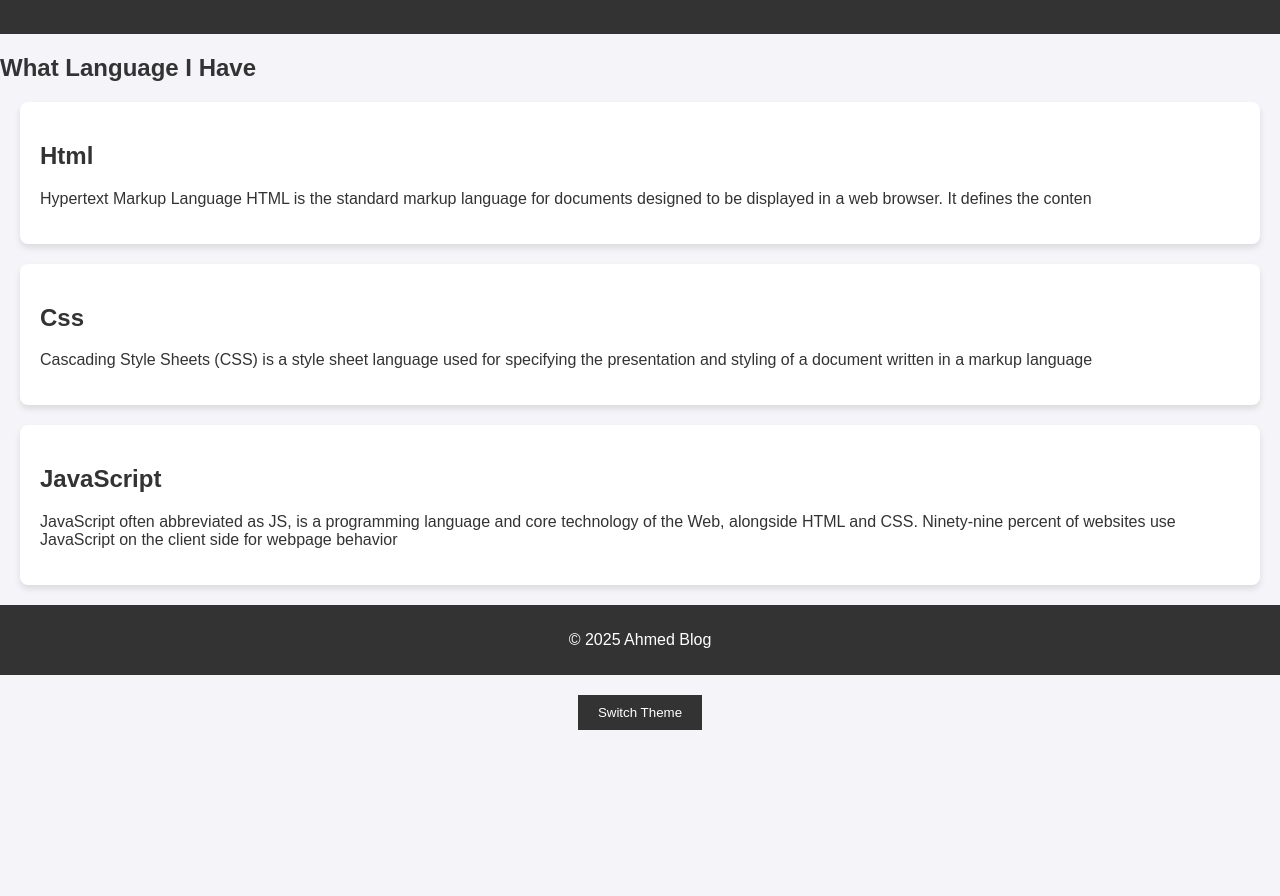
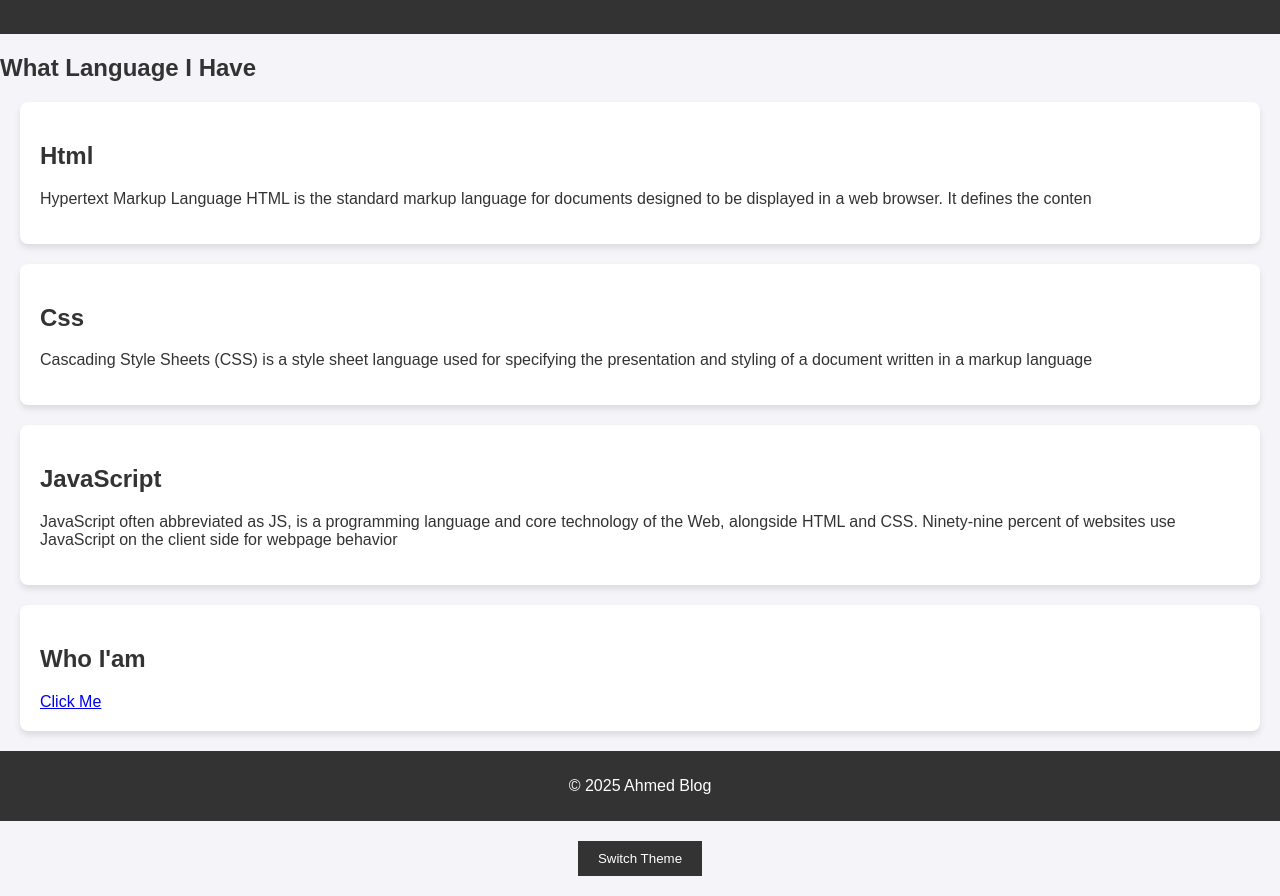
Before and after one commit to XdKeerXd/The-End-Way-2, a plain HTML site: page index.html in a window 1280 px wide. Shown: the part 120-1016 px from the top of the page. Before the commit the page ends 870 px from the top, so only its background shows below. Drawn offline with Linux system fonts and the light colour scheme.

Commit message:
Update index.html

```diff
--- a/index.html
+++ b/index.html
@@ -20,6 +20,9 @@
         </nav>
     </header>
     <h2>What Language I Have</h2>
+    <section
+
+
 
     <section id="home">
         <h2>Html</h2>
@@ -35,8 +38,18 @@
         <h2>JavaScript</h2>
         <p>JavaScript often abbreviated as JS, is a programming language and core technology of the Web, alongside HTML and CSS. Ninety-nine percent of websites use JavaScript on the client side for webpage behavior</p>
 
+
+
     </section>
+    <section id="contact">
+        <h2>Who I'am</h2>
+        <a href="index2.html" class="btn">Click Me</a>
+
+    </section>
+
+
     <footer>
+
         <p>&copy; 2025 Ahmed Blog</p>
     </footer>
 
```
